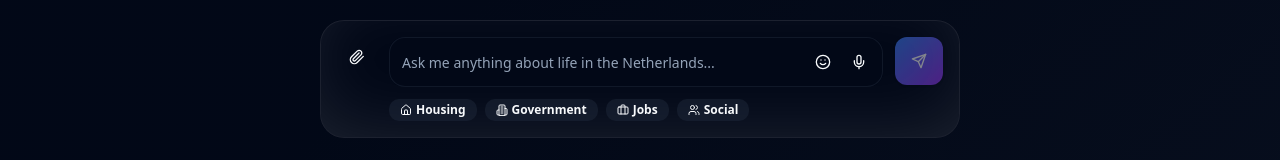
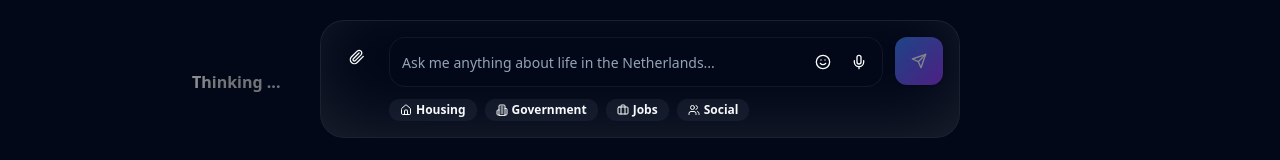
Before and after one commit to ali-melllo/doris, a Next.js app: page /chat in a window 1280 px wide. Shown: the part 646-806 px from the top of the page. Built offline with nearby package versions, Linux system fonts and the light colour scheme.

Commit message:
chat ui update

```diff
--- a/src/app/chat/page.tsx
+++ b/src/app/chat/page.tsx
@@ -29,6 +29,7 @@ import { cn } from "@/lib/utils"
 import { TypingAnimation } from "@/components/magicui/text-animation"
 import Image from "next/image"
 import MessengerIcon from "@/components/icons/messenger-icon"
+import { AnimatedShinyText } from "@/components/magicui/animated-shiny-text"
 
 
 const fadeInUp = {
@@ -111,7 +112,7 @@ export default function ChatPage() {
   }
 
   return (
-    <div className="min-h-screen bg-gradient-to-br from-background via-background to-muted/20 flex flex-col">
+    <div className="min-h-screen  flex flex-col">
 
       {/* Chat Area */}
       <div className="flex-1 flex flex-col overflow-hidden">
@@ -163,9 +164,9 @@ export default function ChatPage() {
                 >
                   <Card
                     className={cn(
-                      "max-w-[80%] p-4 shadow-md rounded-[35px] font-semibold",
+                      "max-w-[80%] p-4 shadow-md rounded-[35px] font-bold",
                       message.role === "user"
-                        ? "bg-gradient-to-br from-blue-500 rounded-tr-none to-purple-600 text-white border-0"
+                        ? "bg-primary rounded-tr-none text-white border-0"
                         : "bg-background rounded-tl-none [box-shadow:0_0_0_1px_rgba(0,0,0,.03),0_2px_4px_rgba(0,0,0,.05),0_12px_24px_rgba(0,0,0,.05)] transform-gpu dark:[border:1px_solid_rgba(255,255,255,.1)] dark:[box-shadow:0_-20px_80px_-20px_#ffffff1f_inset]",
                     )}
                   >
@@ -179,22 +180,14 @@ export default function ChatPage() {
 
               {/* Enhanced Typing Indicator */}
               <AnimatePresence>
-                {isTyping && (
+                {!isTyping && (
                   <motion.div
-                    initial={{ opacity: 0, y: 10 }}
-                    animate={{ opacity: 1, y: 0 }}
-                    exit={{ opacity: 0, y: -10 }}
-                    className="flex justify-start"
+                    initial={{ opacity: 0 }}
+                    animate={{ opacity: 1 }}
+                    exit={{ opacity: 0 }}
+                    className="flex justify-start items-center w-full "
                   >
-                    <Card className="bg-gradient-to-br from-gray-50 to-white dark:from-gray-800 dark:to-gray-700 border border-gray-200 dark:border-gray-600 px-4 py-3 shadow-md">
-                      <div className="flex items-center space-x-2">
-                        <div className="flex space-x-1">
-                          <div className="w-2 h-2 bg-blue-500 rounded-full animate-bounce"></div>
-                          <div className="w-2 h-2 bg-purple-500 rounded-full animate-bounce delay-200"></div>
-                          <div className="w-2 h-2 bg-pink-500 rounded-full animate-bounce delay-300"></div>
-                        </div>
-                      </div>
-                    </Card>
+                    <div><AnimatedShinyText className="font-semibold">Thinking ...</AnimatedShinyText></div>
                   </motion.div>
                 )}
               </AnimatePresence>
--- a/src/components/fixed-ai-assistant.tsx
+++ b/src/components/fixed-ai-assistant.tsx
@@ -232,7 +232,7 @@ function ChatInterface({
                   "max-w-[80%] p-3 shadow-md rounded-3xl",
                   message.role === "user"
                     ? "bg-gradient-to-br from-blue-500 rounded-tr-none to-purple-600 text-white border-0"
-                    : "bg-gradient-to-br from-gray-50 rounded-tl-none to-white dark:from-gray-800 dark:to-gray-700 border border-gray-200 dark:border-gray-600",
+                    : "bg-background rounded-tl-none [box-shadow:0_0_0_1px_rgba(0,0,0,.03),0_2px_4px_rgba(0,0,0,.05),0_12px_24px_rgba(0,0,0,.05)] transform-gpu dark:[border:1px_solid_rgba(255,255,255,.1)] dark:[box-shadow:0_-20px_80px_-20px_#ffffff1f_inset]",
                 )}
               >
                 {(index === messages.length - 1 && message.role === "assistant") ?
--- a/tailwind.config.ts
+++ b/tailwind.config.ts
@@ -94,7 +94,7 @@ const config: Config = {
         "accordion-up": "accordion-up 0.2s ease-out",
         float: "float 6s ease-in-out infinite",
         "pulse-slow": "pulse-slow 4s ease-in-out infinite",
-        "shiny-text": "shiny-text 8s infinite",
+        "shiny-text": "shiny-text 2s infinite",
         gradient: "gradient 8s linear infinite",
       },
       backgroundImage: {
```
